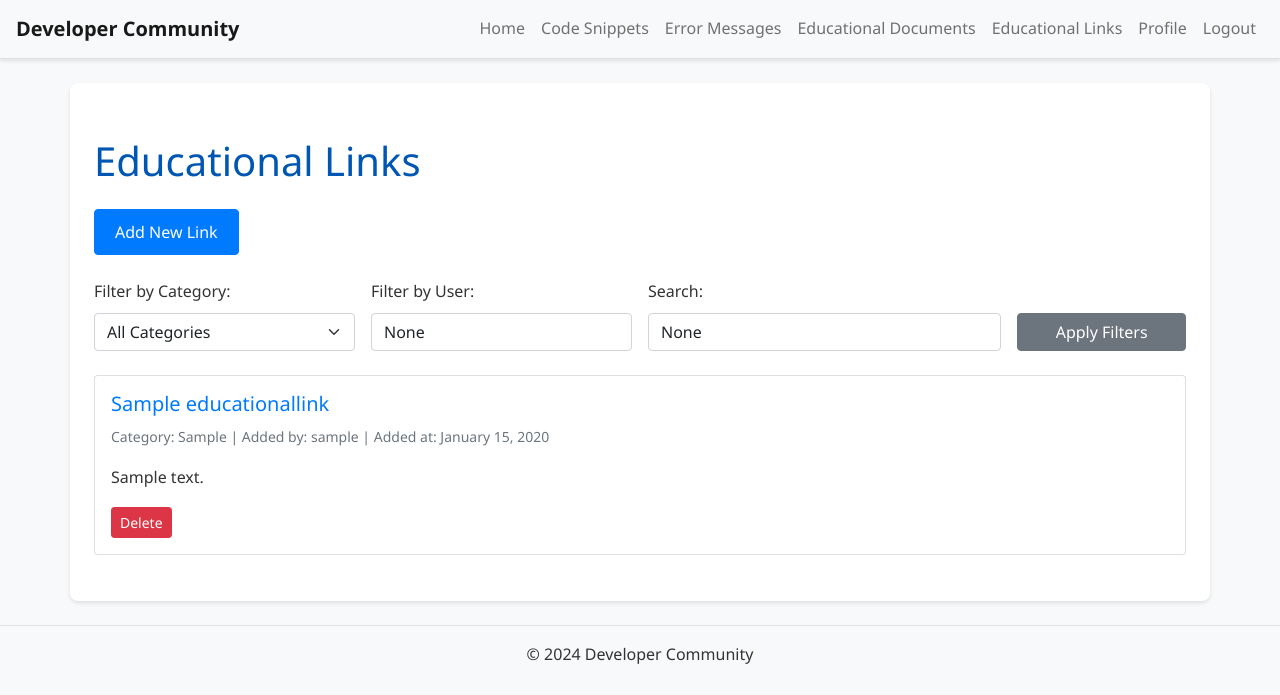
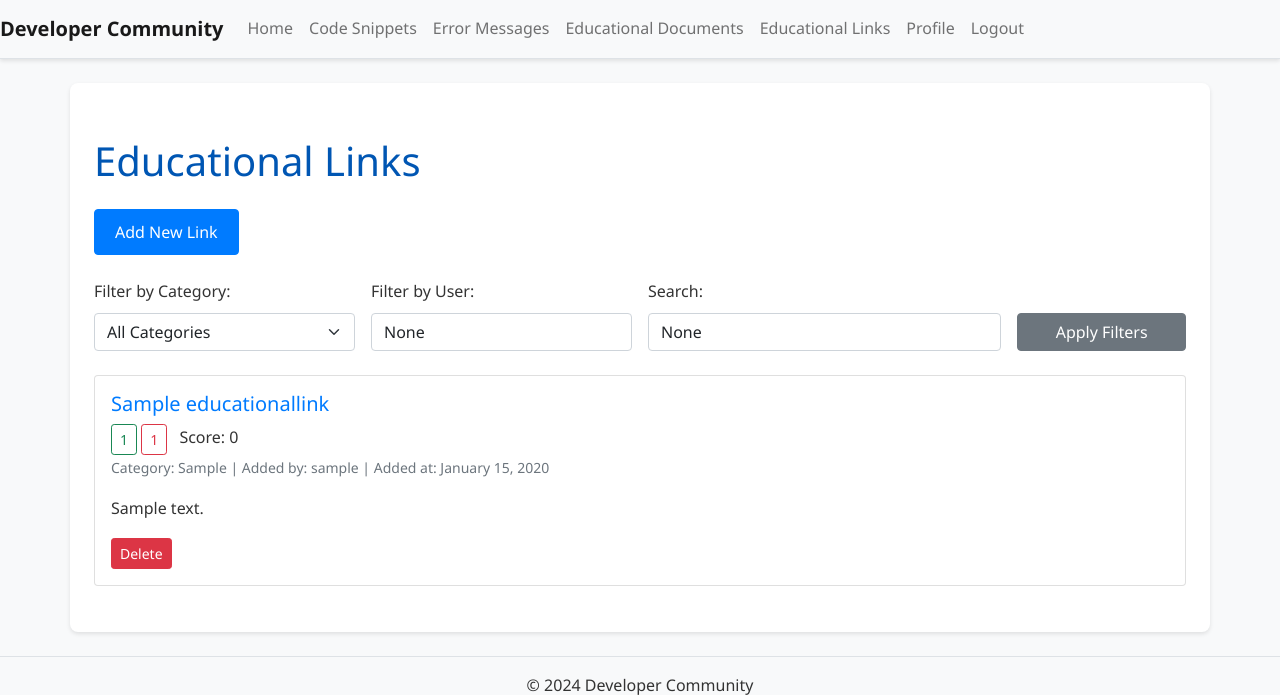
Before and after one commit to phantom-kali/DeveloperCommunity, a Django app: page /documents/links/ in a window 1280 px wide. Shown: the top 695 px of the page. Run offline with Django 4.2, Linux system fonts and the light colour scheme; a user stored in the database is signed in; tables that the repository leaves empty hold one stand-in row (values such as "Sample post"); some libraries are stand-ins or nearby versions.

Commit message:
added voting for educational links

```diff
--- a/community_platform/settings.py
+++ b/community_platform/settings.py
@@ -89,5 +89,6 @@
 
 AUTH_USER_MODEL = 'users.CustomUser'
 LOGIN_URL = '/login/'
+LOGIN_REDIRECT_URL = '/'
 
 DEFAULT_AUTO_FIELD = "django.db.models.BigAutoField"
--- a/documents/models.py
+++ b/documents/models.py
@@ -61,6 +61,13 @@
     created_at = models.DateTimeField(auto_now_add=True)
     updated_at = models.DateTimeField(auto_now=True)
 
+    upvotes = models.PositiveIntegerField(default=0)
+    downvotes = models.PositiveIntegerField(default=0)
+
+    @property
+    def score(self):
+        return self.upvotes - self.downvotes
+
     def __str__(self):
         return self.title
 
@@ -72,3 +79,11 @@
 
     def __str__(self):
         return f"Report for {self.link.title} by {self.reported_by.username}"
+
+class Vote(models.Model):
+    user = models.ForeignKey(settings.AUTH_USER_MODEL, on_delete=models.CASCADE)
+    link = models.ForeignKey(EducationalLink, on_delete=models.CASCADE)
+    vote = models.SmallIntegerField(choices=((1, 'Upvote'), (-1, 'Downvote')))
+
+    class Meta:
+        unique_together = ('user', 'link')
--- a/documents/urls.py
+++ b/documents/urls.py
@@ -10,4 +10,5 @@
     path('links/add/', views.add_link, name='add_link'),
     path('links/<int:pk>/delete/', views.delete_link, name='delete_link'),
     path('report/<int:pk>/', views.report_link, name='report_link'),
+    path('vote/<int:pk>/', views.vote_link, name='vote_link'),
 ]
--- a/documents/views.py
+++ b/documents/views.py
@@ -1,16 +1,20 @@
 from django.shortcuts import render, redirect, get_object_or_404
 from django.contrib.auth.decorators import login_required
+from django.views.decorators.http import require_POST
 from django.contrib import messages
 import requests
 from urllib.parse import urlparse
 from django.core.cache import cache
 from django.db.models import Q
 from django.core.paginator import Paginator
-from .models import Document, EducationalLink, LinkReport
+from .models import Document, EducationalLink, LinkReport, Vote
 from .forms import DocumentForm, EducationalLinkForm
+from django.db.models import Prefetch
 from django.core.exceptions import ValidationError
 from django.core.validators import URLValidator
+from django.http import JsonResponse
 from pathlib import Path
+import json
 import os
 from dotenv import load_dotenv
 
@@ -111,6 +115,16 @@
 
     categories = EducationalLink.objects.values_list("category", flat=True).distinct()
 
+    if request.user.is_authenticated:
+        links = links.prefetch_related(
+            Prefetch('vote_set', queryset=Vote.objects.filter(user=request.user), to_attr='user_votes')
+        )
+        for link in links:
+            link.user_vote = link.user_votes[0].vote if link.user_votes else 0
+    else:
+        for link in links:
+            link.user_vote = 0
+
     context = {
         "page_obj": page_obj,
         "categories": categories,
@@ -199,6 +213,56 @@
         form = EducationalLinkForm()
     return render(request, "documents/add_link.html", {"form": form})
 
+@login_required
+@require_POST
+def vote_link(request, pk):
+    link = get_object_or_404(EducationalLink, pk=pk)
+    data = json.loads(request.body)
+    vote_value = data.get('vote')
+
+    if vote_value not in ['1', '-1']:
+        return JsonResponse({'success': False, 'error': 'Invalid vote value'})
+
+    vote_value = int(vote_value)
+    vote, created = Vote.objects.get_or_create(user=request.user, link=link, defaults={'vote': vote_value})
+
+    if not created:
+        if vote.vote == vote_value:
+            # User is un-voting
+            if vote_value == 1:
+                link.upvotes -= 1
+            else:
+                link.downvotes -= 1
+            vote.delete()
+            user_vote = 0
+        else:
+            # User is changing their vote
+            if vote_value == 1:
+                link.upvotes += 1
+                link.downvotes -= 1
+            else:
+                link.upvotes -= 1
+                link.downvotes += 1
+            vote.vote = vote_value
+            vote.save()
+            user_vote = vote_value
+    else:
+        # New vote
+        if vote_value == 1:
+            link.upvotes += 1
+        else:
+            link.downvotes += 1
+        user_vote = vote_value
+
+    link.save()
+
+    return JsonResponse({
+        'success': True,
+        'upvotes': link.upvotes,
+        'downvotes': link.downvotes,
+        'score': link.score,
+        'user_vote': user_vote
+    })
 
 @login_required
 def delete_link(request, pk):
--- a/templates/base.html
+++ b/templates/base.html
@@ -6,13 +6,10 @@
         <title>{% block title %}Developer Community{% endblock %}</title>
         {% load static %}
         <!-- Bootstrap CSS -->
-    <link href="https://stackpath.bootstrapcdn.com/bootstrap/4.5.2/css/bootstrap.min.css" rel="stylesheet">
-    <link href="https://cdnjs.cloudflare.com/ajax/libs/prism/1.24.1/themes/prism.min.css" rel="stylesheet" />
-    <script src="https://cdnjs.cloudflare.com/ajax/libs/prism/1.24.1/prism.min.js"></script>
-    <script src="https://cdnjs.cloudflare.com/ajax/libs/clipboard.js/2.0.8/clipboard.min.js"></script>
         <link href="https://cdn.jsdelivr.net/npm/bootstrap@5.1.3/dist/css/bootstrap.min.css" rel="stylesheet">
         <!-- Custom CSS -->
         <link href="{% static 'css/custom.css' %}" rel="stylesheet">
+        {% block extra_css %}{% endblock %}
     </head>
 <body>
     <header class="bg-light border-bottom">
@@ -82,10 +79,9 @@
     </footer>
 
     <!-- Bootstrap JS and dependencies -->
-    <script src="https://code.jquery.com/jquery-3.5.1.slim.min.js"></script>
-    <script src="https://cdn.jsdelivr.net/npm/@popperjs/core@2.9.2/dist/umd/popper.min.js"></script>
     <script src="https://cdn.jsdelivr.net/npm/bootstrap@5.1.3/dist/js/bootstrap.bundle.min.js"></script>
-    <script src="https://stackpath.bootstrapcdn.com/bootstrap/4.5.2/js/bootstrap.min.js"></script>
+    <script src="https://code.jquery.com/jquery-3.6.0.min.js"></script>
+    {% block extra_js %}{% endblock %}
 </body>
 
 <script>
--- a/templates/documents/link_list.html
+++ b/templates/documents/link_list.html
@@ -1,6 +1,16 @@
 {% extends 'base.html' %}
 
+
+{% block extra_css %}
+<style>
+    .vote-btn.active { font-weight: bold; }
+    .vote-btn.active[data-vote="1"] { color: #28a745; }
+    .vote-btn.active[data-vote="-1"] { color: #dc3545; }
+</style>
+{% endblock %}
+
 {% block content %}
+
 <div class="container mt-4">
     <h1 class="mb-4">Educational Links</h1>
 
@@ -41,6 +51,15 @@
                 <h2 class="card-title h5">
                     <a href="{{ link.url }}" target="_blank" class="text-decoration-none">{{ link.title }}</a>
                 </h2>
+                <div class="vote-buttons">
+                    <button class="btn btn-sm btn-outline-success vote-btn" data-link-id="{{ link.id }}" data-vote="1" data-voted="{{ link.user_vote }}">
+                        <i class="bi bi-arrow-up-circle"></i> <span class="upvote-count">{{ link.upvotes }}</span>
+                    </button>
+                    <button class="btn btn-sm btn-outline-danger vote-btn" data-link-id="{{ link.id }}" data-vote="-1" data-voted="{{ link.user_vote }}">
+                        <i class="bi bi-arrow-down-circle"></i> <span class="downvote-count">{{ link.downvotes }}</span>
+                    </button>
+                    <span class="ms-2">Score: <span class="score">{{ link.score }}</span></span>
+                </div>
                 <p class="card-text">
                     <small class="text-muted">
                         Category: {{ link.category }} |
@@ -103,5 +122,58 @@
         var myModalEl = document.querySelectorAll('.modal')
         var modal = M.Modal.init(myModalEl);
     });
+
+    document.addEventListener('DOMContentLoaded', function() {
+    function getCookie(name) {
+        let cookieValue = null;
+        if (document.cookie && document.cookie !== '') {
+            const cookies = document.cookie.split(';');
+            for (let i = 0; i < cookies.length; i++) {
+                const cookie = cookies[i].trim();
+                if (cookie.substring(0, name.length + 1) === (name + '=')) {
+                    cookieValue = decodeURIComponent(cookie.substring(name.length + 1));
+                    break;
+                }
+            }
+        }
+        return cookieValue;
+    }
+    const csrfToken = getCookie('csrftoken');
+
+    document.querySelectorAll('.vote-btn').forEach(button => {
+        button.addEventListener('click', function(e) {
+            e.preventDefault();
+            const linkId = this.dataset.linkId;
+            const vote = this.dataset.vote;
+            const card = this.closest('.card');
+
+            fetch(`/documents/vote/${linkId}/`, {
+                method: 'POST',
+                headers: {
+                    'Content-Type': 'application/json',
+                    'X-CSRFToken': csrfToken,
+                },
+                body: JSON.stringify({ vote: vote }),
+            })
+            .then(response => response.json())
+            .then(data => {
+                if (data.success) {
+                    // Update vote counts and styles
+                    card.querySelector('.upvote-count').textContent = data.upvotes;
+                    card.querySelector('.downvote-count').textContent = data.downvotes;
+                    card.querySelector('.score').textContent = data.score;
+
+                    card.querySelectorAll('.vote-btn').forEach(btn => {
+                        btn.classList.remove('active');
+                    });
+                    if (data.user_vote !== 0) {
+                        this.classList.add('active');
+                    }
+                }
+            })
+            .catch(error => console.error('Error:', error));
+        });
+    });
+    });
 </script>
 {% endblock %}
```
Also changed, not shown: documents/migrations/0006_educationallink_downvotes_educationallink_upvotes_and_more.py (added). Lines whose indentation alone changed are shown as unchanged.
